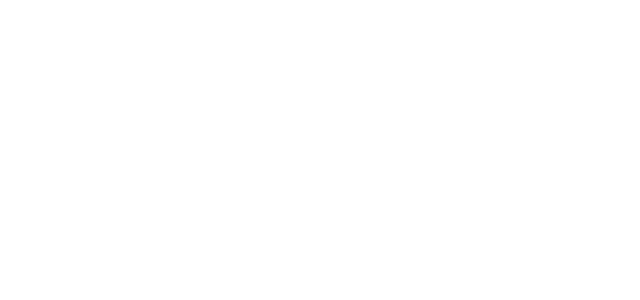
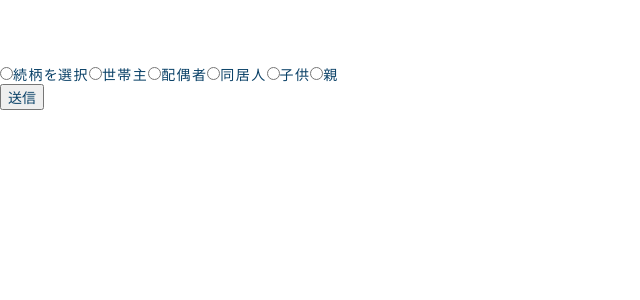
Before and after one commit to ninomiyadaisuke/families-management-app, a Next.js app: page /sample in a window 1280 px wide. Shown: the top 300 px of the page, without its empty margins (0-640 px from the left). Built offline with nearby package versions, Linux system fonts and the light colour scheme.

Commit message:
create PrimarySelect component

```diff
--- /dev/null
+++ b/src/components/atoms/Input/PrimarySelect.tsx
@@ -0,0 +1,28 @@
+import React, { VFC } from 'react';
+import { useController, Control } from 'react-hook-form';
+
+type Props = {
+  name: 'relationship';
+  control: Control<any, object>;
+  options: { label: string; value: string }[];
+};
+
+const PrimarySelect: VFC<Props> = (props) => {
+  const { name, control, options } = props;
+  const { field } = useController({ name, control });
+
+  return (
+    <div>
+      <input type="radio" name="option" />
+      <span>続柄を選択</span>
+      {options.map((option) => (
+        <label key={option.label} {...field}>
+          <input value={option.value} type="radio" name="option" />
+          <span>{option.label}</span>
+        </label>
+      ))}
+    </div>
+  );
+};
+
+export default PrimarySelect;
--- /dev/null
+++ b/src/components/atoms/Input/index.ts
@@ -0,0 +1 @@
+export { default as PrimarySelect } from './PrimarySelect';
--- a/src/pages/sample.tsx
+++ b/src/pages/sample.tsx
@@ -1,9 +1,35 @@
 import React from 'react';
 import { NextPage } from 'next';
 import { Layout } from 'components/layout';
+import { PrimarySelect } from 'components/atoms/Input';
+import { useForm } from 'react-hook-form';
 
+export const options = [
+  { label: '世帯主', value: '世帯主' },
+  { label: '配偶者', value: '配偶者' },
+  { label: '同居人', value: '同居人' },
+  { label: '子供', value: '子供' },
+  { label: '親', value: '親' },
+];
+
+const defaultValues = {
+  relationship: '',
+};
 const Sample: NextPage = () => {
-  return <Layout pageTitle={'サンプル'}></Layout>;
+  const { handleSubmit, control } = useForm({
+    defaultValues: defaultValues,
+  });
+
+  const onSubmit = (data: any) => {};
+
+  return (
+    <Layout pageTitle={'サンプル'}>
+      <form onSubmit={handleSubmit(onSubmit)}>
+        <PrimarySelect name={'relationship'} control={control} options={options} />
+        <button type="submit">送信</button>
+      </form>
+    </Layout>
+  );
 };
 
 export default Sample;
```
Also changed, not shown: 1 other file (tests, documents, lock files or other folders).
